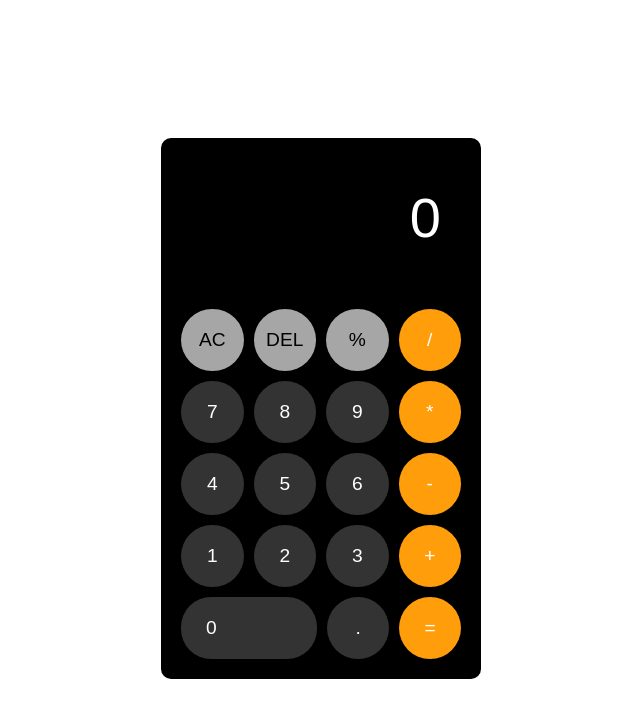
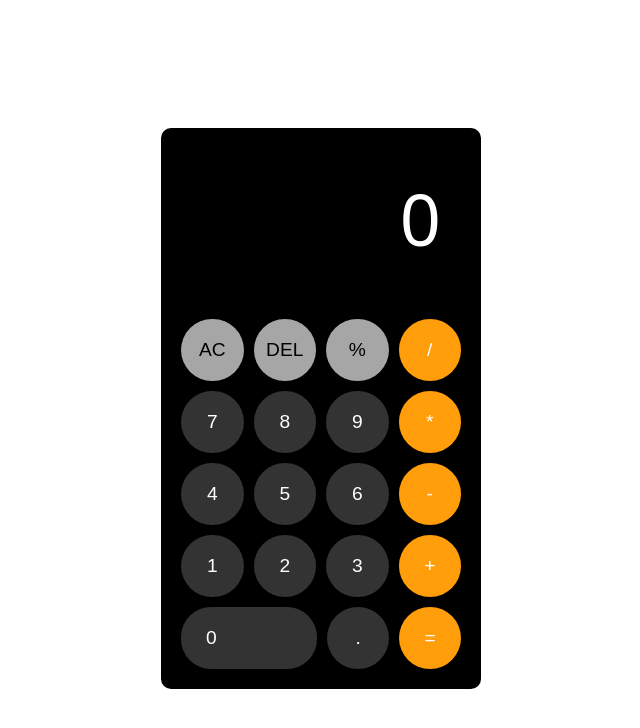
Before and after one commit to edrzns/foundations-calculator, a plain HTML site: page index.html in a window 1280 px wide. Shown: the whole page, without its empty margins (319-959 px from the left). Drawn offline with Linux system fonts and the light colour scheme.

Commit message:
Update styling for display

```diff
--- a/styles/style.css
+++ b/styles/style.css
@@ -5,7 +5,8 @@
   align-items: center;
   height: 100vh;
   margin: 0;
-  font-family: Arial, Helvetica, sans-serif;
+  font-family: system-ui, -apple-system, BlinkMacSystemFont, "Segoe UI", Roboto,
+    Oxygen, Ubuntu, Cantarell, "Open Sans", "Helvetica Neue", sans-serif;
 }
 
 .calculator {
@@ -21,10 +22,11 @@
 .display {
   background: rgba(0, 0, 0, 0.8);
   color: white;
-  font-size: 3.5rem;
-  font-weight: 300;
+  font-size: 4.5rem;
+  font-weight: 200;
+  line-height: 1;
   text-align: right;
-  padding: 20px;
+  padding: 30px 20px;
   margin-bottom: 16px;
   border-radius: 16px;
   min-height: 80px;
```
